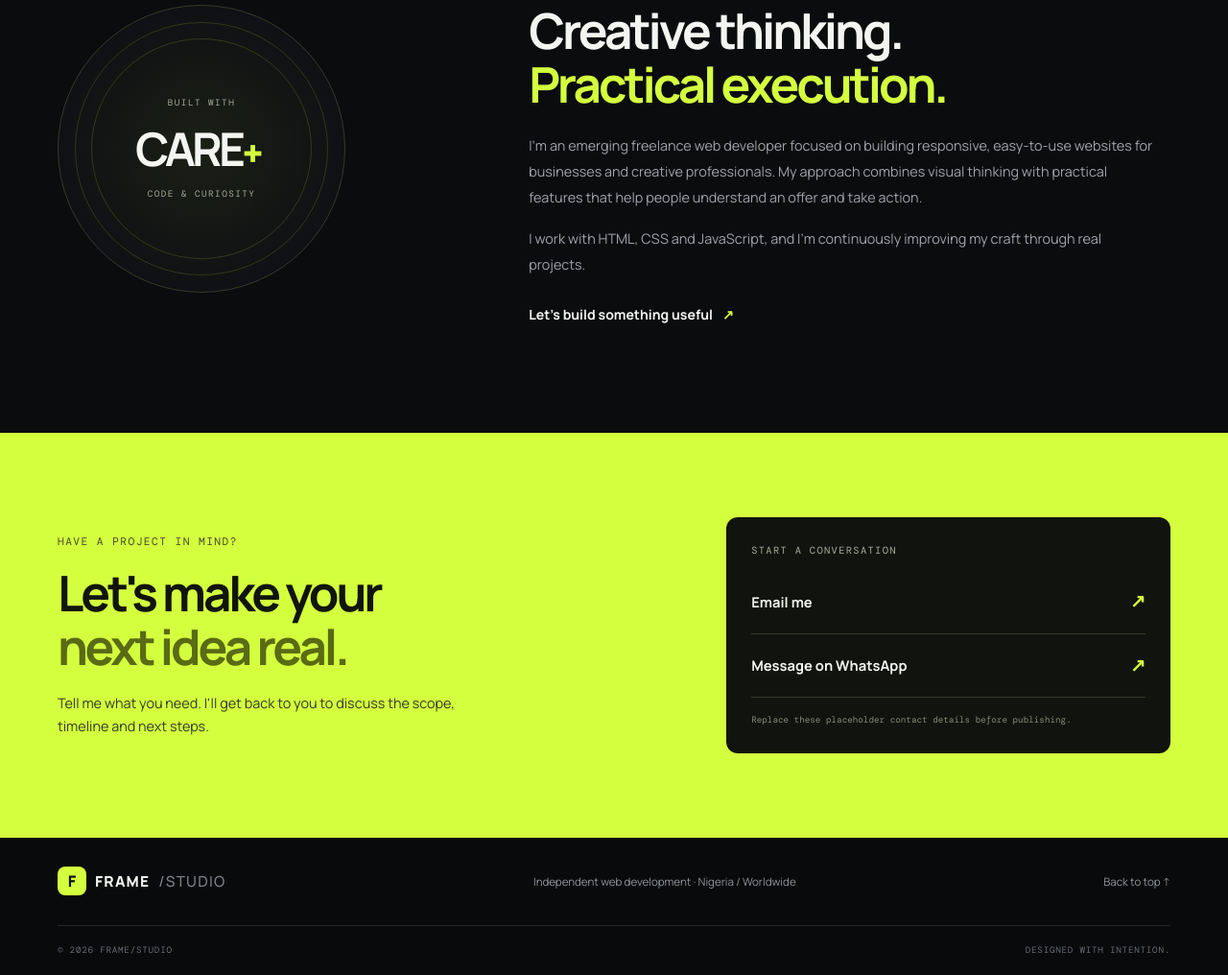
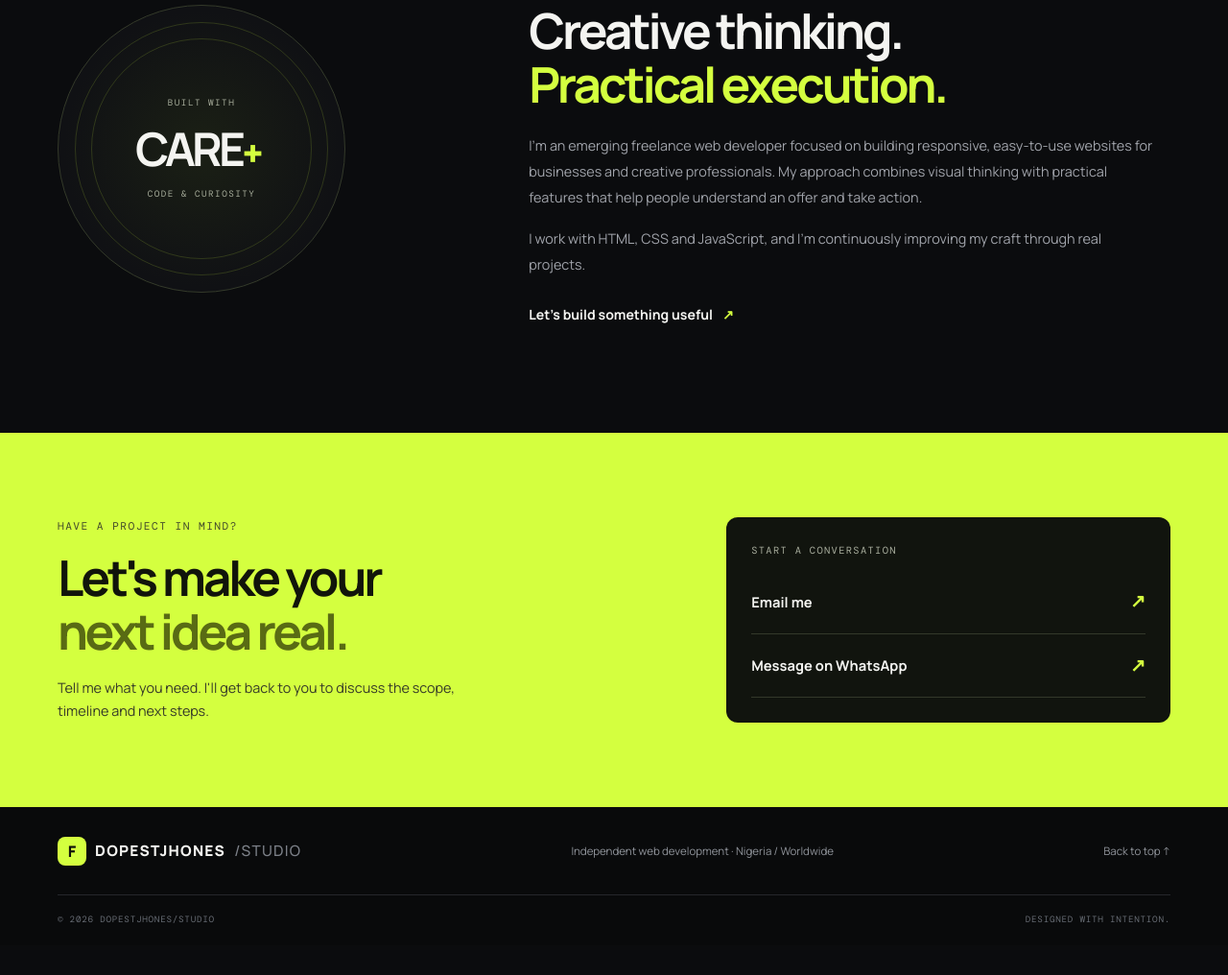
Before and after one commit to Jhonesdj/Developer-Portfolio, a plain HTML site: page index.html in a window 1280 px wide. Shown: the part 2943-3959 px from the top of the page at 96% size. After the commit the page ends 3928 px from the top, so only its background shows below. Drawn offline with nearby package versions, Linux system fonts and the light colour scheme.

Commit message:
Update title and footer branding in index.html

```diff
--- a/index.html
+++ b/index.html
@@ -4,7 +4,7 @@
   <meta charset="UTF-8">
   <meta name="viewport" content="width=device-width, initial-scale=1.0">
   <meta name="description" content="Dark, modern web design portfolio for a freelance web developer building responsive websites for businesses, creators and service providers.">
-  <title>FRAME Studio | Web Design & Development</title>
+  <title>DOPESTJHONES Studio | Web Design & Development</title>
   <link rel="stylesheet" href="style.css">
 </head>
 <body>
@@ -88,7 +88,7 @@
 
         <article class="project-card">
           <div class="project-visual visual-barber">
-            <div class="visual-label">03 / LOCAL BUSINESS</div>
+            <div class="visual-label">03 / LOCAL BUSINESS CONCEPT</div>
             <div class="barber-window"><span class="barber-small">THE MODERN BARBER</span><strong>YOUR<br>STYLE.<br><em>YOUR RULES.</em></strong><span class="barber-cta">BOOK AN APPOINTMENT ↗</span></div>
             <span class="visual-corner">↗</span>
           </div>
@@ -129,15 +129,15 @@
           <p class="panel-label">START A CONVERSATION</p>
           <a class="contact-option" href="david.johnson9368@yahoo.com"><span>Email me</span><span>↗</span></a>
           <a class="contact-option" href="https://wa.me/+2349079314687" target="_blank" rel="noopener noreferrer"><span>Message on WhatsApp</span><span>↗</span></a>
-          <p class="contact-small">Replace these placeholder contact details before publishing.</p>
+          <!-- <p class="contact-small"></p> -->
         </div>
       </div>
     </section>
   </main>
 
   <footer class="footer">
-    <div class="container footer-inner"><a class="brand" href="#home"><span class="brand-mark">F</span> FRAME<span class="brand-muted">/STUDIO</span></a><span>Independent web development · Nigeria / Worldwide</span><a href="#home">Back to top ↑</a></div>
-    <div class="container copyright"><span>© <span id="year"></span> FRAME/STUDIO</span><span>DESIGNED WITH INTENTION.</span></div>
+    <div class="container footer-inner"><a class="brand" href="#home"><span class="brand-mark">F</span> DOPESTJHONES<span class="brand-muted">/STUDIO</span></a><span>Independent web development · Nigeria / Worldwide</span><a href="#home">Back to top ↑</a></div>
+    <div class="container copyright"><span>© <span id="year"></span> DOPESTJHONES/STUDIO</span><span>DESIGNED WITH INTENTION.</span></div>
   </footer>
   <script src="script.js"></script>
 </body>
```
